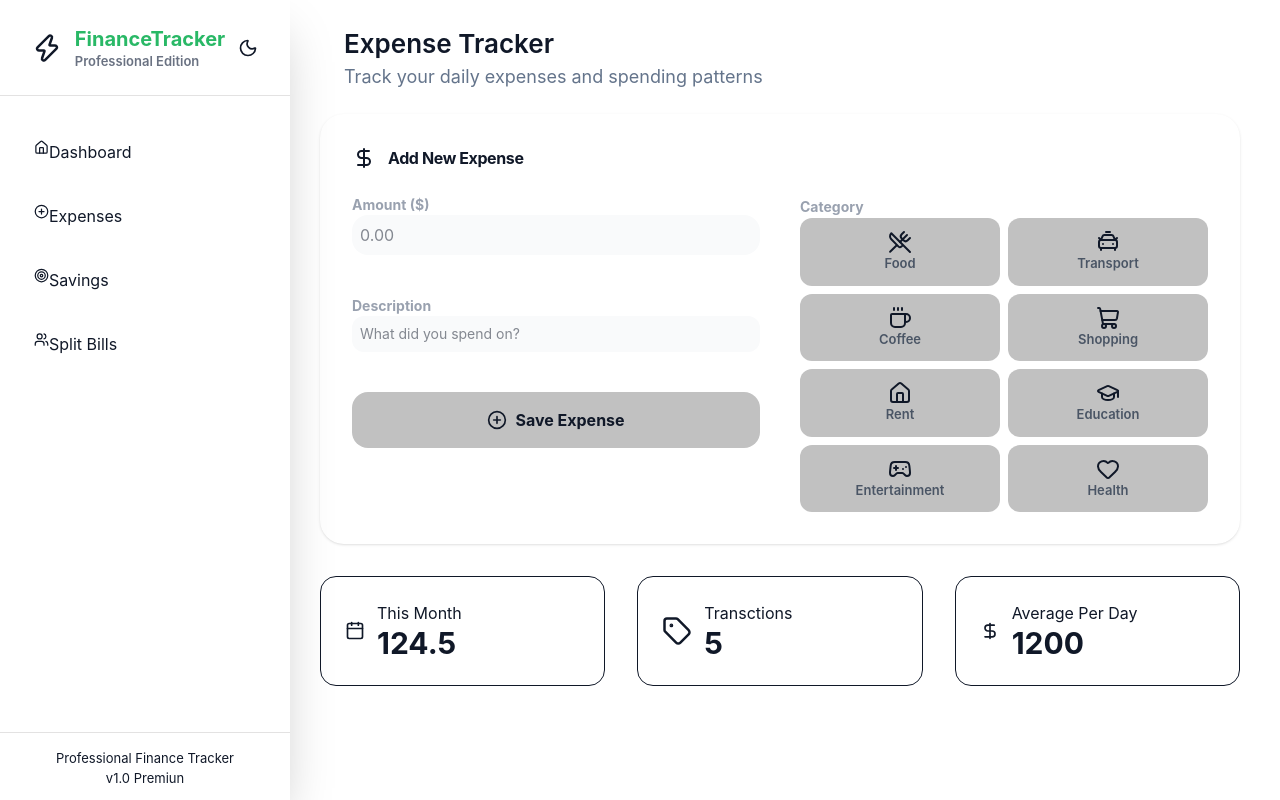
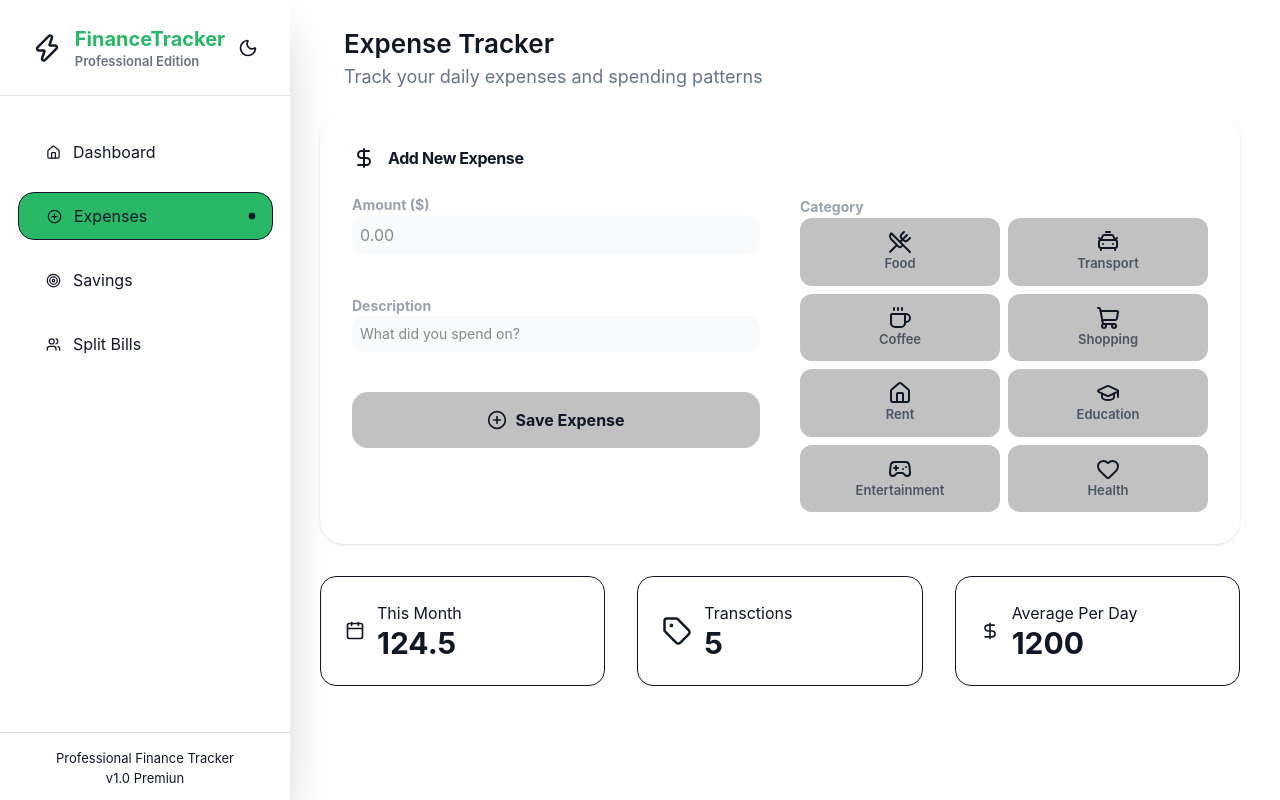
Before and after one commit to mekihallil/finance-tracker, a React (Vite) app in the folder frontend/: page /expense in a window 1280 px wide. Built offline with nearby package versions, Linux system fonts and the light colour scheme; no server answers.

Commit message:
feat: highlight active navbar link based on current route

```diff
--- a/frontend/src/page/NavBar.tsx
+++ b/frontend/src/page/NavBar.tsx
@@ -1,6 +1,15 @@
-import { CirclePlus, House, Moon, Sun, Target, Users, Zap } from "lucide-react";
+import {
+  CirclePlus,
+  Dot,
+  House,
+  Moon,
+  Sun,
+  Target,
+  Users,
+  Zap,
+} from "lucide-react";
 import { useEffect, useState, type FC, type ReactElement } from "react";
-import { Link, useNavigate } from "react-router";
+import { Link, useLocation } from "react-router";
 import { toast } from "sonner";
 
 type nav = {
@@ -18,7 +27,6 @@ const navData: nav[] = [
 export const NavBar: FC = (): ReactElement => {
   const isDark = window.matchMedia("(prefers-color-scheme: dark)").matches;
   const [mode, setMode] = useState(isDark);
-  const navigate = useNavigate();
   useEffect(() => {
     if (mode) {
       document.documentElement.classList.add("dark");
@@ -26,6 +34,9 @@ export const NavBar: FC = (): ReactElement => {
       document.documentElement.classList.remove("dark");
     }
   }, [mode]);
+  const path = useLocation().pathname;
+  // console.log(path);
+
   return (
     <>
       <section className="flex flex-col justify-between fixed top-0 dark:bg-[#181E27] shadow-2xl h-dvh w-72.5">
@@ -63,14 +74,18 @@ export const NavBar: FC = (): ReactElement => {
             <hr className="dark:text-gray-700 text-[#e3e2e2]" />
           </header>
           <section className="mt-8 mx-4.5">
-            {navData.map((n) => {
+            {navData.map((item) => {
               return (
-                <div className="flex justify-between items-center h-12 w-63.75 my-4 pl-4 cursor-pointer hover:border hover:rounded-2xl hover:bg-[#29B866]">
-                  <button onClick={() => navigate(n.url)} className="flex ">
-                    <div className="flex items-center">{n.icon}</div>
-                    <Link to={n.url}>{n.title}</Link>
-                  </button>
-                </div>
+                <Link
+                  to={item.url}
+                  className={`flex justify-between items-center h-12 w-63.75 my-4 pl-4 cursor-pointer ${path == item.url ? "border rounded-2xl  bg-[#29B866]" : ""} `}
+                >
+                  <div className="flex ">
+                    <div className="flex items-center px-3">{item.icon}</div>
+                    <p>{item.title}</p>
+                  </div>
+                  {path == item.url && <Dot size={40} />}
+                </Link>
               );
             })}
           </section>
```
